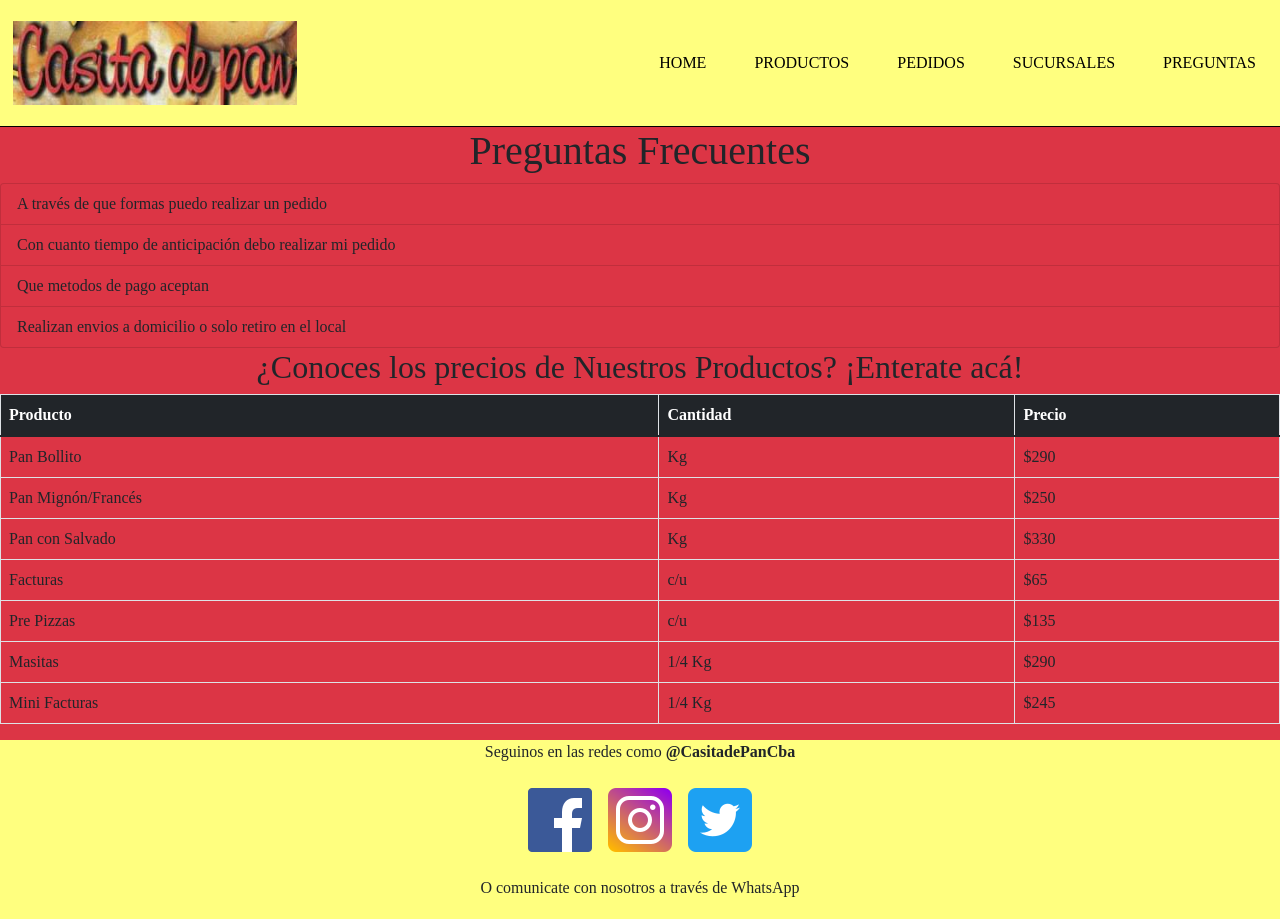
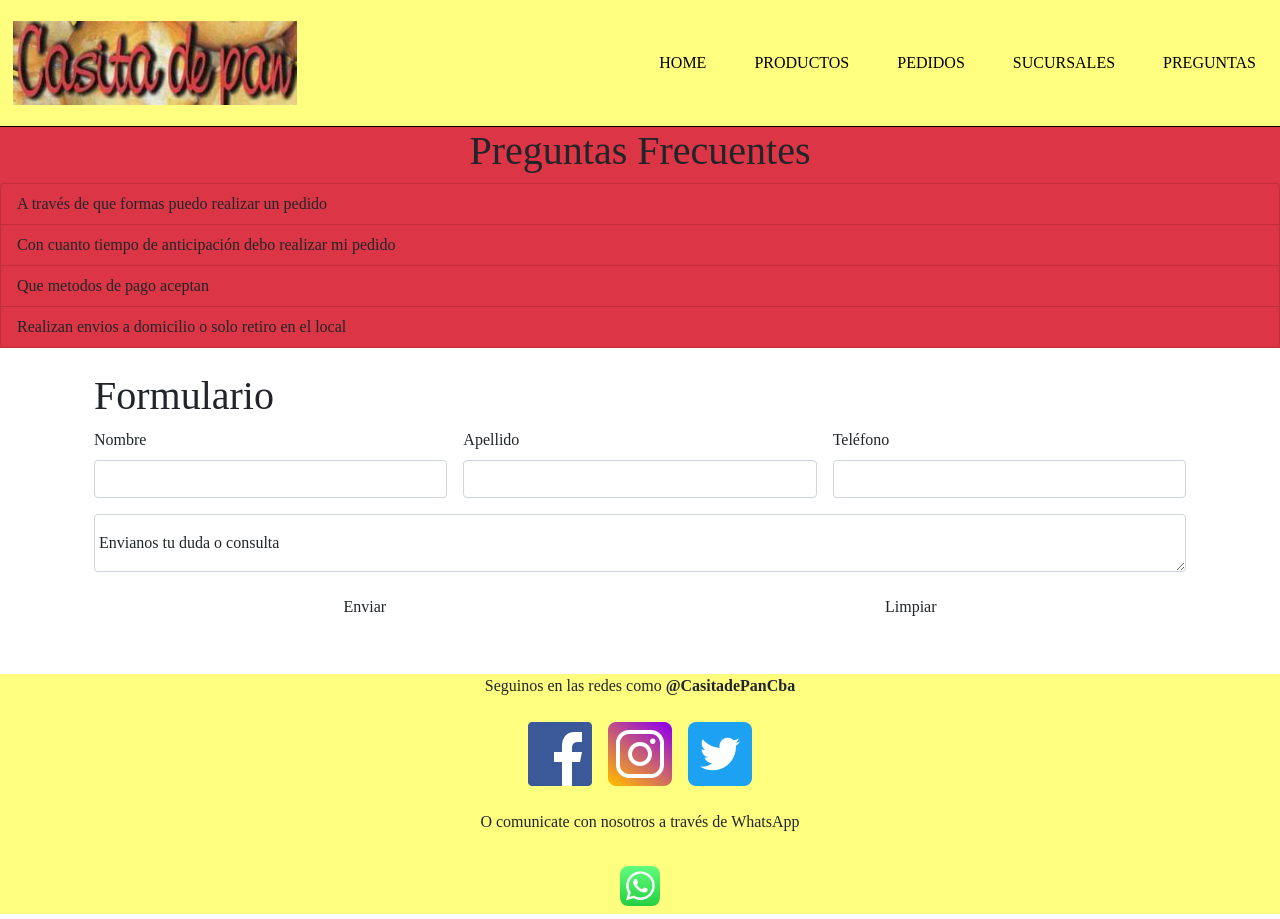
Before and after one commit to SofiaLuque98/entrega-final-coderhouse, a website: page Paginas/preguntas.html in a window 1280 px wide. Shown: the top 919 px of the page. Drawn offline with nearby package versions, Linux system fonts and the light colour scheme.

Commit message:
se modifica formulario de contacto

```diff
--- a/Paginas/preguntas.html
+++ b/Paginas/preguntas.html
@@ -62,57 +62,32 @@
     </div>
   </main>
 
-<div class="row bg-danger">
-  <h2 class="d-flex justify-content-center">¿Conoces los precios de Nuestros Productos? ¡Enterate acá!</h2>
-  <div class="col">
-    <table class="table table-hover table-bordered dark">
-      <thead>
-        <tr>
-          <th class="bg-dark text-white">Producto</th>
-          <th class="bg-dark text-white">Cantidad</th>
-          <th class="bg-dark text-white">Precio</th>
-        </tr>
-      </thead>
-      <tbody>
-        <tr>
-          <td>Pan Bollito</td>
-          <td>Kg</td>
-          <td>$290</td>
-        </tr>
-        <tr>
-          <td>Pan Mignón/Francés</td>
-          <td>Kg</td>
-          <td>$250</td>
-        </tr>
-        <tr>
-          <td>Pan con Salvado</td>
-          <td>Kg</td>
-          <td>$330</td>
-        </tr>
-        <tr>
-          <td>Facturas</td>
-          <td>c/u</td>
-          <td>$65</td>
-        </tr>
-        <tr>
-          <td>Pre Pizzas</td>
-          <td>c/u</td>
-          <td>$135</td>
-        </tr>
-        <tr>
-          <td>Masitas</td>
-          <td>1/4 Kg</td>
-          <td>$290</td>
-        </tr>
-        <tr>
-          <td>Mini Facturas</td>
-          <td>1/4 Kg</td>
-          <td>$245</td>
-        </tr>
-      </tbody>
-    </table>
-  </div>
-</div>
+  <main class="container-lg formulario g-0 p-4 mb-2">
+    <h1>Formulario</h1>
+    <form class="row g-3 needs-validation" novalidate>
+      <div class="col-md-4">
+        <label for="validationCustom01" class="form-label">Nombre</label>
+        <input type="text" class="form-control" id="validationCustom01" alt="ingrese su nombre">
+      </div>
+      <div class="col-md-4">
+        <label for="validationCustom02" class="form-label" >Apellido</label>
+        <input type="text" class="form-control" id="validationCustom02" alt="ingrese su apellido" >
+      </div>
+      <div class="col-md-4">
+        <label for="validationCustom02" class="form-label" >Teléfono</label>
+        <input type="text" class="form-control" id="validationCustom02" alt="ingrese su telefono" >
+      </div>
+
+      <div class="form-floating">
+        <textarea class="form-control" placeholder="Leave a comment here" id="floatingTextarea" alt="ingrese su comentario"></textarea>
+        <label for="floatingTextarea">Envianos tu duda o consulta</label>
+      </div>
+      <div class="col-12 d-flex justify-content-around mb-3">
+        <button class="btn boton--formulario" type="submit" alt="boton enviar formulario" >Enviar</button>
+        <button class="btn boton--formulario" type="submit" alt="boton limpiar formulario">Limpiar</button>
+      </div>
+
+    </main>
 
   </main>
 
```
Also changed, not shown: Paginas/realizarpedido.html (+4 -6 lines).
